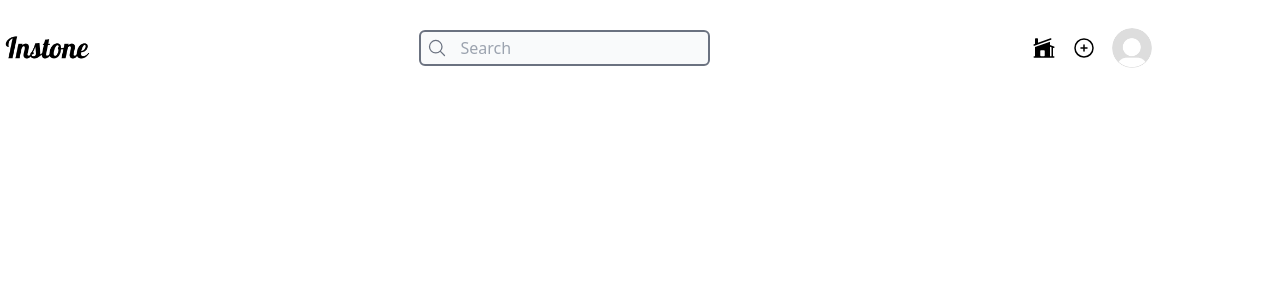
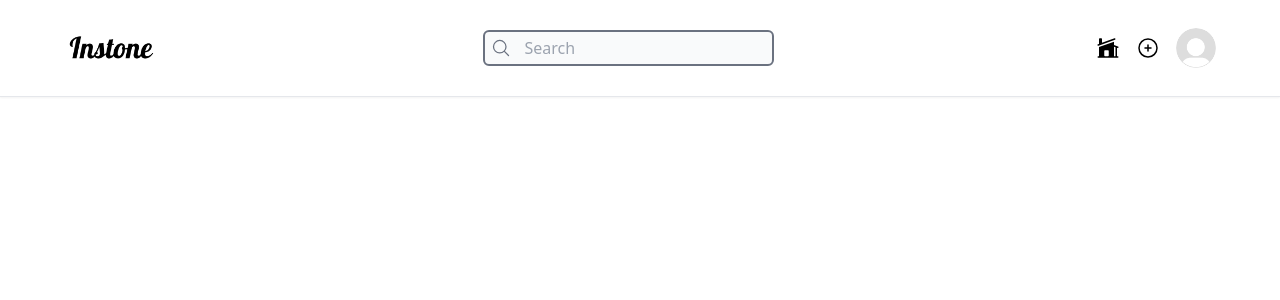
Before and after one commit to akshat5011/instagram_clone, a Next.js app: page / in a window 1280 px wide. Shown: the top 300 px of the page. Built offline with nearby package versions, Linux system fonts and the light colour scheme.

Commit message:
sticky header

```diff
--- a/src/components/Header.jsx
+++ b/src/components/Header.jsx
@@ -8,7 +8,8 @@ import { HomeModernIcon } from "@heroicons/react/24/solid";
 
 export default function Header() {
   return (
-    <div className="flex items-center justify-between max-w-6xl">
+    <div className="shadow-sm border-b sticky top-0 bg-white z-30">
+    <div className="flex items-center justify-between max-w-6xl mx-4 xl:mx-auto">
       {/* left */}
       <div className="cursor-pointer h-24 w-24 relative hidden lg:inline-grid">
         <Image
@@ -50,5 +51,6 @@ export default function Header() {
         />
       </div>
     </div>
+    </div>
   );
 }
```
